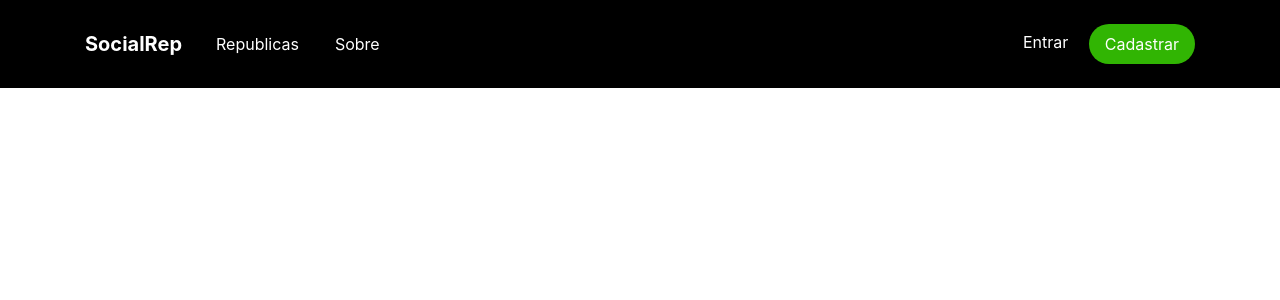
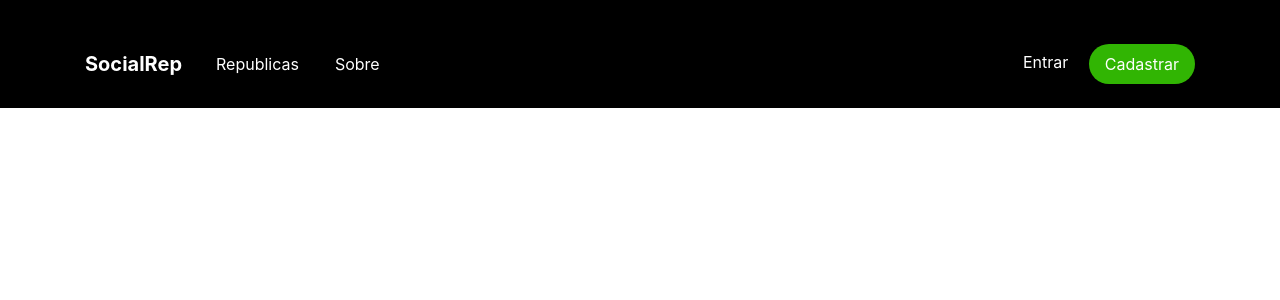
Before and after one commit to raphaelsander/SocialRep, a Django app: page /republics/ in a window 1280 px wide. Shown: the top 300 px of the page. Run offline with Django 3.2, Linux system fonts and the light colour scheme; data that the repository does not hold is empty; parts of the project's set-up code (start-up, migrations or seed data) failed here and were passed over; some libraries are stand-ins or nearby versions.

Commit message:
Changed the margin of container

```diff
--- a/src/templates/static/css/styles.css
+++ b/src/templates/static/css/styles.css
@@ -1,3 +1,6 @@
 .asteriskField {
     display: none;
 }
+.container{
+    margin-top: 20px;
+}
```
